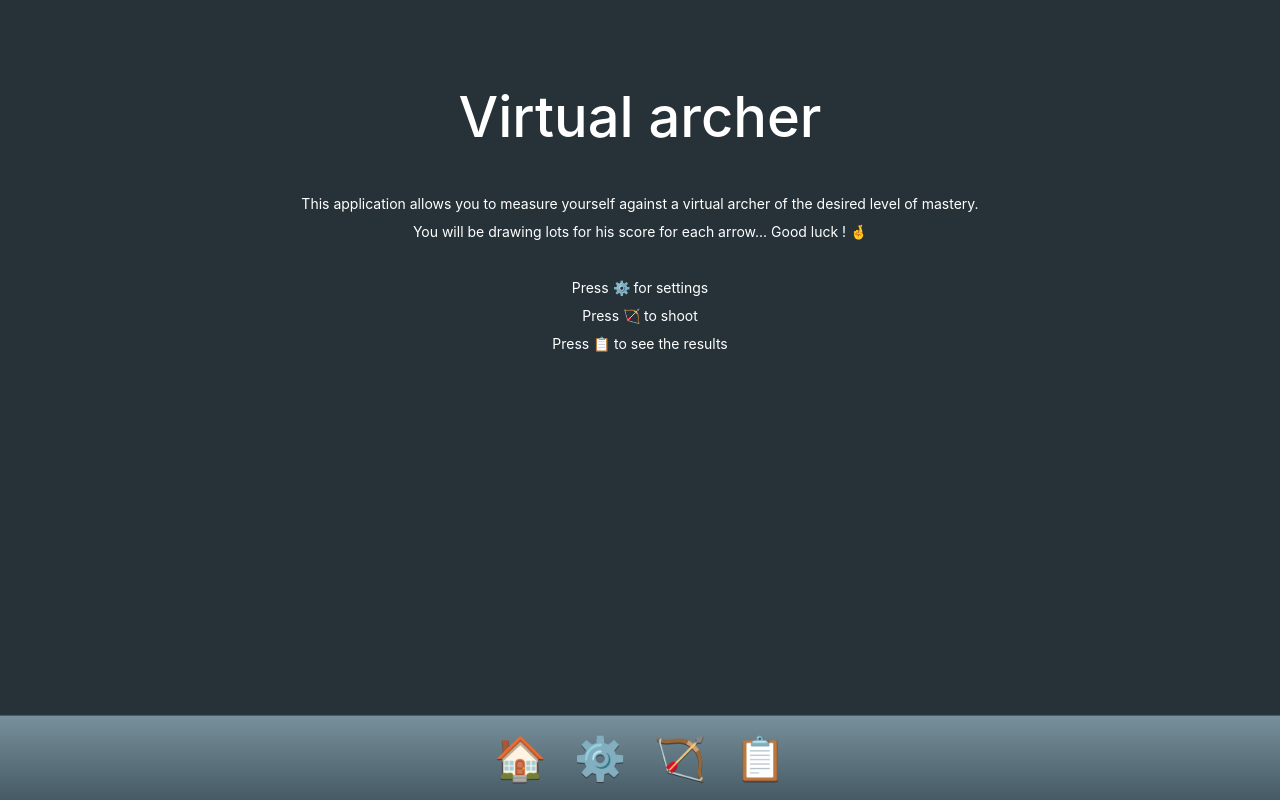
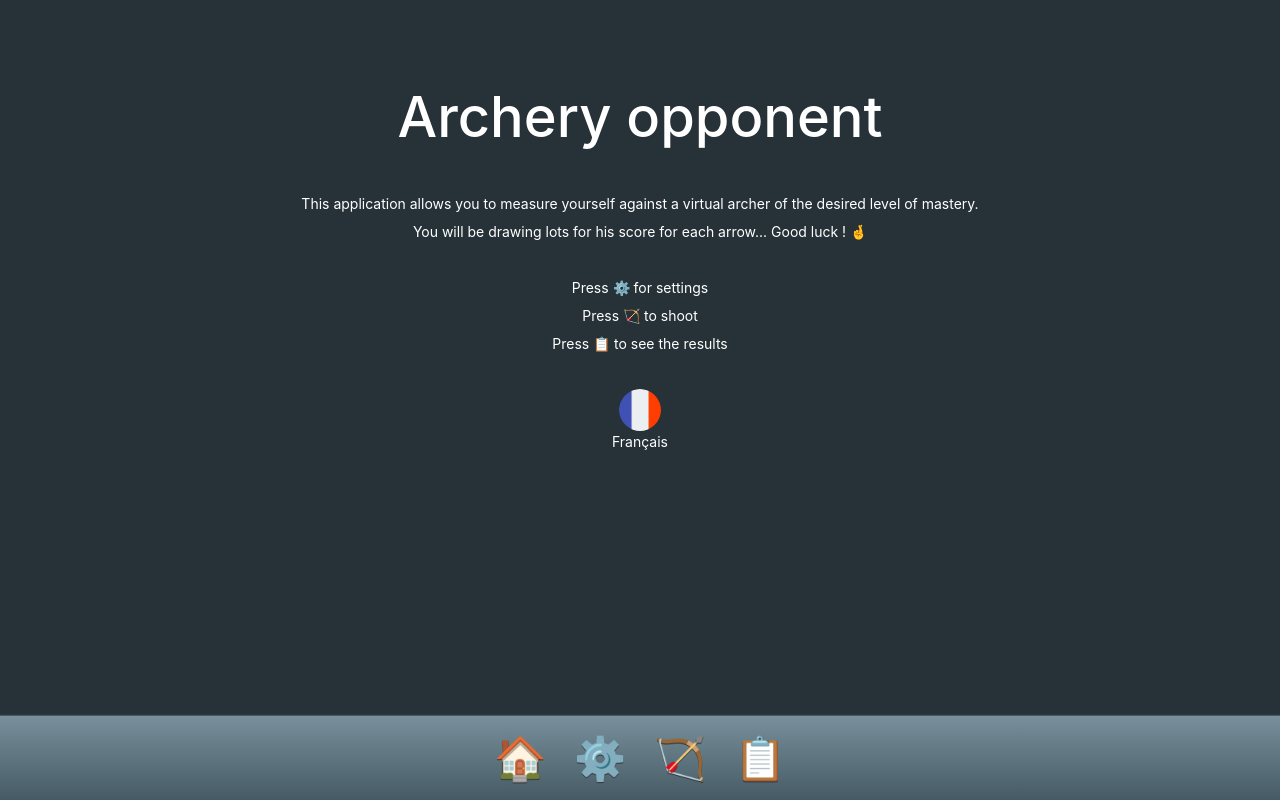
Before and after one commit to 0xTheOldOne/archery-opponent, a Vue app: page /#/ in a window 1280 px wide. Built offline with nearby package versions, Linux system fonts and the light colour scheme.

Commit message:
Final touch

```diff
--- a/src/locales/en.json
+++ b/src/locales/en.json
@@ -1,5 +1,5 @@
 {
-  "app": "Virtual archer",
+  "app": "Archery opponent",
   "pages": {
     "home": {
       "intro_1": "This application allows you to measure yourself against a virtual archer of the desired level of mastery.",
--- a/src/views/Home.vue
+++ b/src/views/Home.vue
@@ -1,14 +1,16 @@
 <template>
   <b-container class="home-container">
     <b-row>
-      <b-col class="content">
+      <b-col>
         <h1 class="mb-5">{{ $t("app") }}</h1>
+        <div class="content">
           <p>{{ $t("pages.home.intro_1") }}</p>
           <p>{{ $t("pages.home.intro_2") }}</p>
           <div class="spacer"></div>
           <p>{{ $t("pages.home.menu.settings") }}</p>
           <p>{{ $t("pages.home.menu.round") }}</p>
           <p>{{ $t("pages.home.menu.match") }}</p>
+        </div>
         <div class="spacer"></div>
         <div class="locales">
           <div class="locale" v-for="locale in locales" :key="locale.code" @click="setLocale(locale.code)">
--- a/src/views/Round.vue
+++ b/src/views/Round.vue
@@ -16,8 +16,8 @@
       <b-row>
         <b-col>
           <div class="buttons">
-            <b-button variant="success" class="ml-3 mr-3" @click="shoot">🎲</b-button>
-            <b-button variant="danger" class="ml-3 mr-3" @click="reset">🧺</b-button>
+            <b-button variant="secondary" class="ml-3 mr-3" @click="shoot">🎲</b-button>
+            <b-button variant="secondary" class="ml-3 mr-3" @click="reset">🗑️</b-button>
           </div>
         </b-col>
       </b-row>
@@ -68,6 +68,7 @@ export default {
     font-size: 3rem;
     line-height: 4rem;
     width: 8rem;
+    border: 0.25rem solid black;
   }
 }
 
```
Lines whose indentation alone changed are shown as unchanged.
